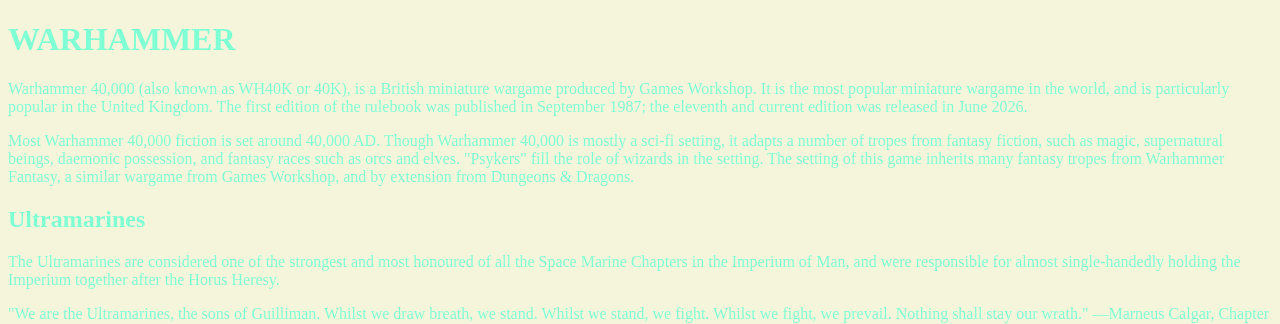
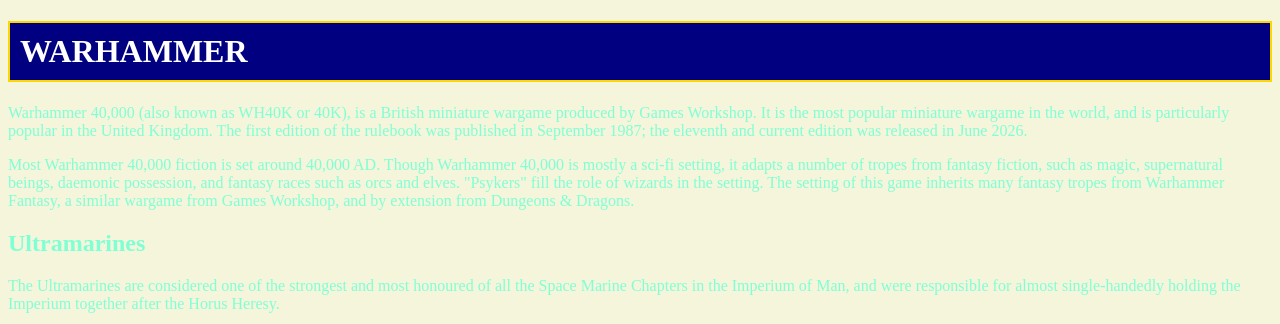
Before and after one commit to MekziX/moja-spletna-stran, a plain HTML site: page index.html in a window 1280 px wide. Shown: the top 324 px of the page. Drawn offline with Linux system fonts and the light colour scheme.

Commit message:
Dodan style za h1 naslove

```diff
--- a/style.css
+++ b/style.css
@@ -2,3 +2,10 @@ body{
     background-color:beige;
     color:aquamarine;
 }
+
+h1{
+    background-color:navy;
+    color:white;
+    border:2px solid gold;
+    padding:10px;
+}
```
